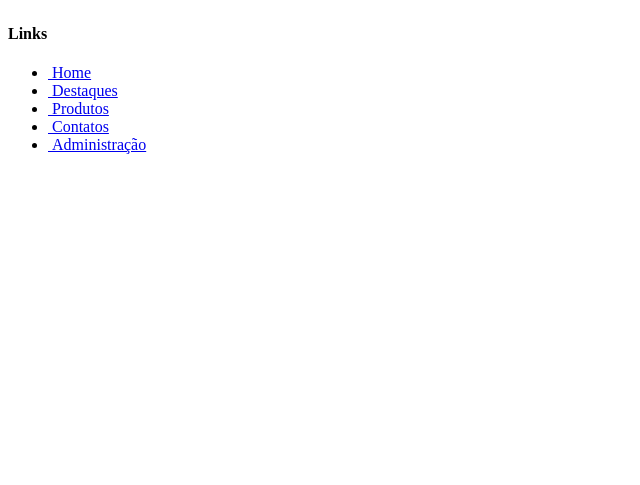
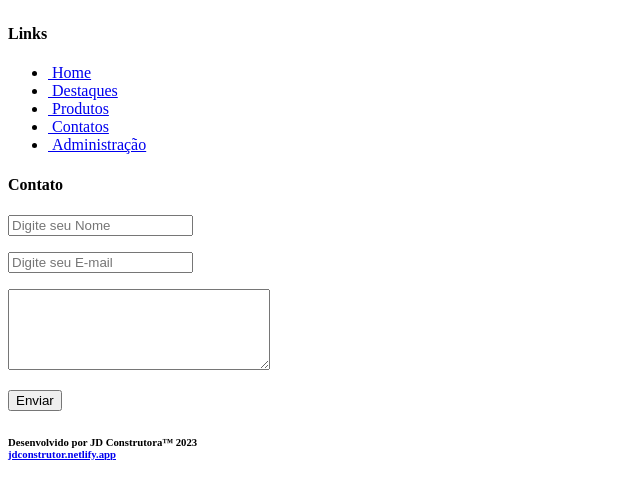
Before and after one commit to BiancaLouS/tiphpnt, a PHP site: page /rodape.php in a window 1280 px wide. Shown: the part 580-1065 px from the top of the page, without its empty margins (0-640 px from the left). Before the commit the page ends 734 px from the top, so only its background shows below. Run offline with PHP 8.4, Linux system fonts and the light colour scheme.

Commit message:
Finalização da Area de Localização, Mapa do Site, e Contato.

```diff
--- a/rodape.php
+++ b/rodape.php
@@ -50,6 +50,9 @@
 
         <!-- Final da Area de Localização  -->
 
+
+        <!-- Inicio do Mapa do Site  -->
+
         <div class="col-sm-6 col-md-4">
             <div class="panel-footer">
                 <h4>Links</h4>
@@ -89,6 +92,64 @@
             </div>
         </div>
 
+         <!-- Final do Mapa do Site  -->
+
+         <!-- Inicio Area de Contato  -->
+
+        <div class="col-sm-6 col-md-4">
+            <div class="panel-footer" background: none;>
+                    <h4>Contato</h4>
+                    <form action="rodape_contato_envia.php" name="form_contato" id="form_contato" method="post">
+                        <p>
+                            <span class="input-group">
+                                <span class="input-group-addon" id="basic-addon1">
+                                    <span class="glyphicon glyphicon-user"></span>
+                                </span>
+                                    <input type="text" name="nome_contato" placeholder="Digite seu Nome" aria-describedby="basic-addon1" class="form-control" required>
+
+                            </span>
+                        </p>
+
+                        <p>
+                            <span class="input-group">
+                                <span class="input-group-addon" id="basic-addon2">
+                                    <span class="glyphicon glyphicon-envelope"></span>
+                                </span>
+                                    <input type="text" name="nome_contato" placeholder="Digite seu E-mail" aria-describedby="basic-addon2" class="form-control" required>
+                            </span>
+                        </p>
+
+                        <p>
+                            <span class="input-group">
+                                <span class="input-group-addon" id="basic-addon3">
+                                    <span class="glyphicon glyphicon-pencil"></span>
+                                </span>
+                                    <textarea type="text" name="nome_contato" cols="30" rows="5" placeholder="Digite seu Comentário" aria-describedby="basic-addon3" class="form-control" required> </textarea></span>
+                            </span>
+                        </p>
+
+                        <p>
+                            <button class="btn btn-danger btn-block" aria-label="Enviar" role="button">
+                               Enviar
+                               <span class="glyphicon glyphicon-send" aria-hidden="true"></span>
+                            </button>
+                        </p>
+
+                    </form>
+            </div>
+
+            <!-- Final Area de Contato  -->
+
+        </div>
+        <div class="col-sm-12">
+            <div class="panel-footer" style="background: none;">
+                <h6 class="text-danger text-center">
+                    Desenvolvido por JD Construtora&trade; 2023
+                    <br>
+                    <a href="https://jdconstrutor.netlify.app/" target="_blank">jdconstrutor.netlify.app</a>
+                </h6>
+            </div>
+        </div>
     </div>
 
 </body>
```
